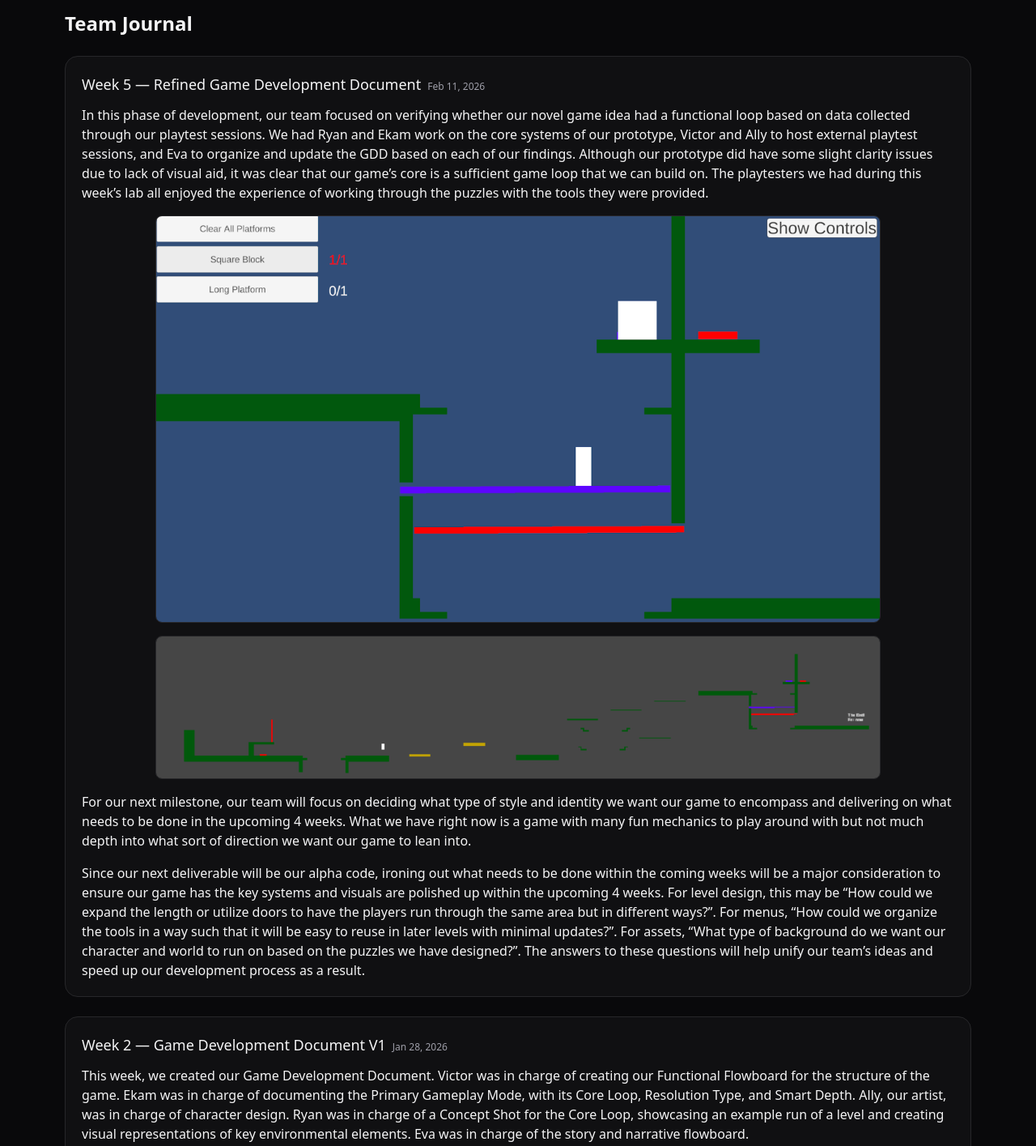
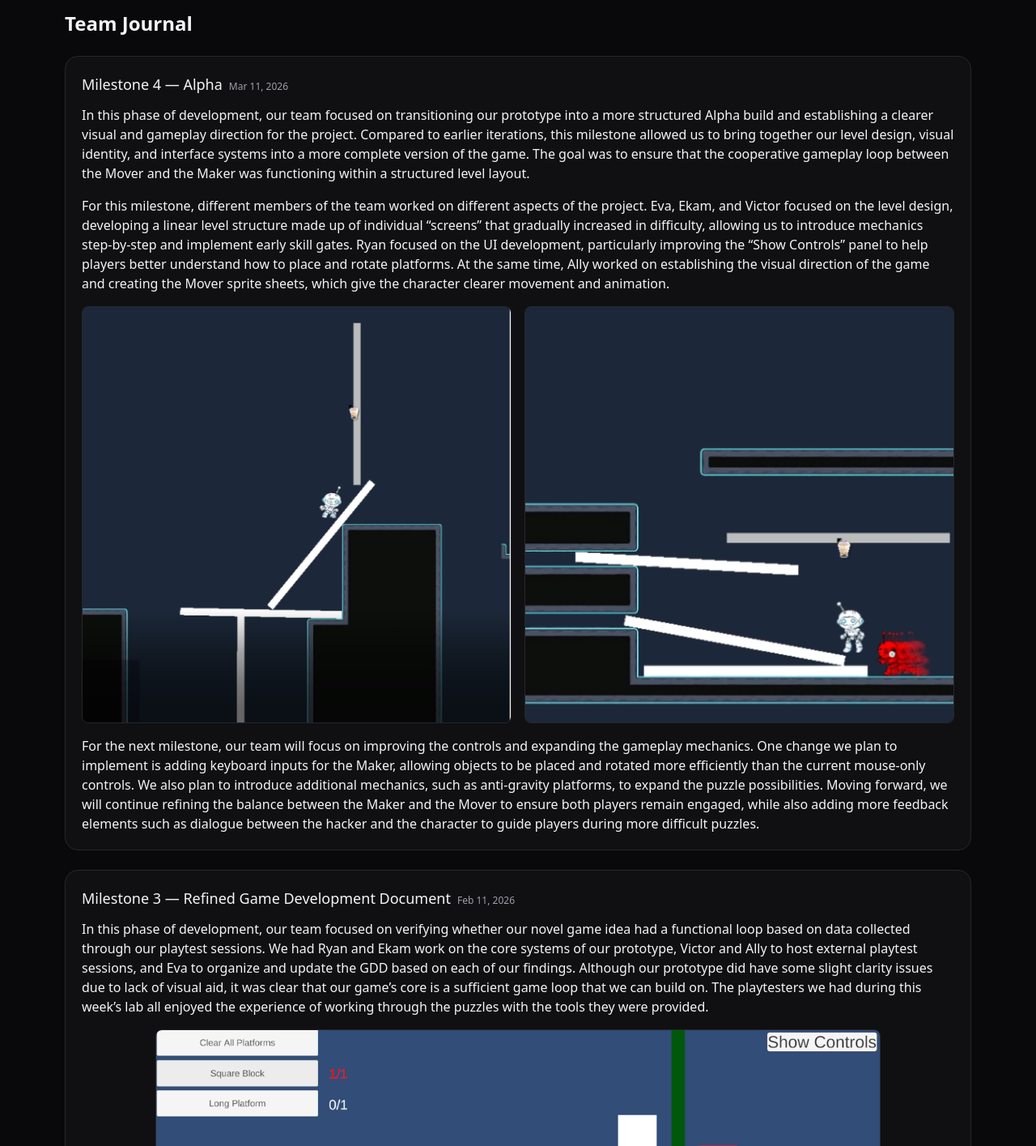
Before and after one commit to ekam-n/IAT410-website, a website built with Vite: page index.html in a window 1280 px wide. Shown: the part 360-1775 px from the top of the page at 81% size. Built offline with nearby package versions, Linux system fonts and the light colour scheme.

Commit message:
added milestone 4 team journal entry

```diff
--- a/index.html
+++ b/index.html
@@ -74,7 +74,44 @@
         <!-- Post template (duplicate as needed) -->
         <article class="rounded-2xl border border-zinc-800 bg-zinc-900/50 p-5">
           <header class="flex flex-wrap items-baseline gap-2">
-            <h3 class="text-lg font-medium">Week 5 — Refined Game Development Document</h3>
+            <h3 class="text-lg font-medium">Milestone 4 — Alpha</h3>
+            <time class="text-xs text-zinc-400">Mar 11, 2026</time>
+          </header>
+          <div class="prose prose-invert prose-zinc mt-3 max-w-none space-y-4">
+            <p>In this phase of development, our team focused on transitioning our prototype into a more structured Alpha build and establishing a clearer visual and gameplay direction for the project. Compared to earlier iterations, this milestone allowed us to bring together our level design, visual identity, and interface systems into a more complete version of the game. The goal was to ensure that the cooperative gameplay loop between the Mover and the Maker was functioning within a structured level layout.
+            </p>
+            <p>For this milestone, different members of the team worked on different aspects of the project. Eva, Ekam, and Victor focused on the level design, developing a linear level structure made up of individual “screens” that gradually increased in difficulty, allowing us to introduce mechanics step-by-step and implement early skill gates. Ryan focused on the UI development, particularly improving the “Show Controls” panel to help players better understand how to place and rotate platforms. At the same time, Ally worked on establishing the visual direction of the game and creating the Mover sprite sheets, which give the character clearer movement and animation.
+            </p>
+
+            <div class="not-prose flex flex-col gap-4 md:flex-row">
+              <div class="flex flex-col gap-4 md:flex-row md:items-stretch">
+                <figure class="m-0 w-1/3 flex-1">
+                  <img
+                    src="./assets/images/alpha-gameplay.png"
+                    alt="Level design iteration for the alpha build"
+                    class="h-full w-full rounded-lg border border-zinc-800 object-cover"
+                  />
+                </figure>
+
+                <figure class="m-0 flex-1">
+                  <img
+                    src="./assets/images/alpha-gameplay-1.png"
+                    alt="UI and visual development for the alpha build"
+                    class="h-full w-full rounded-lg border border-zinc-800 object-cover"
+                  />
+                </figure>
+              </div>
+            </div>
+
+            <p>For the next milestone, our team will focus on improving the controls and expanding the gameplay mechanics. One change we plan to implement is adding keyboard inputs for the Maker, allowing objects to be placed and rotated more efficiently than the current mouse-only controls. We also plan to introduce additional mechanics, such as anti-gravity platforms, to expand the puzzle possibilities. Moving forward, we will continue refining the balance between the Maker and the Mover to ensure both players remain engaged, while also adding more feedback elements such as dialogue between the hacker and the character to guide players during more difficult puzzles.
+            </p>
+          </div>
+        </article>
+
+        <!-- Post template (duplicate as needed) -->
+        <article class="rounded-2xl border border-zinc-800 bg-zinc-900/50 p-5">
+          <header class="flex flex-wrap items-baseline gap-2">
+            <h3 class="text-lg font-medium">Milestone 3 — Refined Game Development Document</h3>
             <time class="text-xs text-zinc-400">Feb 11, 2026</time>
           </header>
           <div class="prose prose-invert prose-zinc mt-3 max-w-none space-y-4">
@@ -97,11 +134,11 @@
 
         <article class="rounded-2xl border border-zinc-800 bg-zinc-900/50 p-5">
           <header class="flex flex-wrap items-baseline gap-2">
-            <h3 class="text-lg font-medium">Week 2 — Game Development Document V1</h3>
+            <h3 class="text-lg font-medium">Milestone 2 — Game Development Document V1</h3>
             <time class="text-xs text-zinc-400">Jan 28, 2026</time>
           </header>
           <div class="prose prose-invert prose-zinc mt-3 max-w-none space-y-4">
-            <p>This week, we created our Game Development Document. Victor was in charge of creating our Functional Flowboard for the structure of the game. Ekam was in charge of documenting the Primary Gameplay Mode, with its Core Loop, Resolution Type, and Smart Depth. Ally, our artist, was in charge of character design. Ryan was in charge of a Concept Shot for the Core Loop, showcasing an example run of a level and creating visual representations of key environmental elements. Eva was in charge of the story and narrative flowboard.</p>
+            <p>This milestone, we created our Game Development Document. Victor was in charge of creating our Functional Flowboard for the structure of the game. Ekam was in charge of documenting the Primary Gameplay Mode, with its Core Loop, Resolution Type, and Smart Depth. Ally, our artist, was in charge of character design. Ryan was in charge of a Concept Shot for the Core Loop, showcasing an example run of a level and creating visual representations of key environmental elements. Eva was in charge of the story and narrative flowboard.</p>
             <p>For our flowboard, we documented the gameplay of both the maker and the mover. We talked about both players’ inputs and navigation. When designing our game, we had to manage two different player mechanics to fit into one main core loop. While both players perform different actions, their resolution is the same: to beat the level through coordination and communication.</p>
             <img src="./assets/images/Functional Flowboard Game.png"
               alt="Functional Flowboard for Export to: Reality"
@@ -122,11 +159,11 @@
         <!-- Post template (duplicate as needed) -->
         <article class="rounded-2xl border border-zinc-800 bg-zinc-900/50 p-5">
           <header class="flex flex-wrap items-baseline gap-2">
-            <h3 class="text-lg font-medium">Week 1 — Project Proposal</h3>
+            <h3 class="text-lg font-medium">Milestone 1 — Project Proposal</h3>
             <time class="text-xs text-zinc-400">Jan 15, 2026</time>
           </header>
           <div class="prose prose-invert prose-zinc mt-3 max-w-none space-y-4">
-            <p>For the first week of game development, we focused on ideation and settling on a solid concept. After throwing a bunch of ideas around, Ally came up with a game mechanic where a player could directly manipulate the game world and we loved it. We thought of a game that would combine genres, namely puzzle and platformer, and wondered how we could add our own twist to it. Existing games such as Super Mario Maker, Ultimate Chicken Horse, Portal, Keep Talking and Nobody Explodes, and It Takes Two came to mind, but we wanted something different.</p>
+            <p>For the first milestone of game development, we focused on ideation and settling on a solid concept. After throwing a bunch of ideas around, Ally came up with a game mechanic where a player could directly manipulate the game world and we loved it. We thought of a game that would combine genres, namely puzzle and platformer, and wondered how we could add our own twist to it. Existing games such as Super Mario Maker, Ultimate Chicken Horse, Portal, Keep Talking and Nobody Explodes, and It Takes Two came to mind, but we wanted something different.</p>
             <img src="./assets/images/brainstorm_week1.png"
               alt="A screenshot of our figma brainstorming session where we discussed ideas for our game. There are various notes and sketches on the whiteboard"
               class="w-full max-w-4xl mx-auto rounded-lg border border-zinc-800"
```
Also changed, not shown: assets/images/alpha-gameplay-1.png (added), assets/images/alpha-gameplay.png (added), src/output.css.
